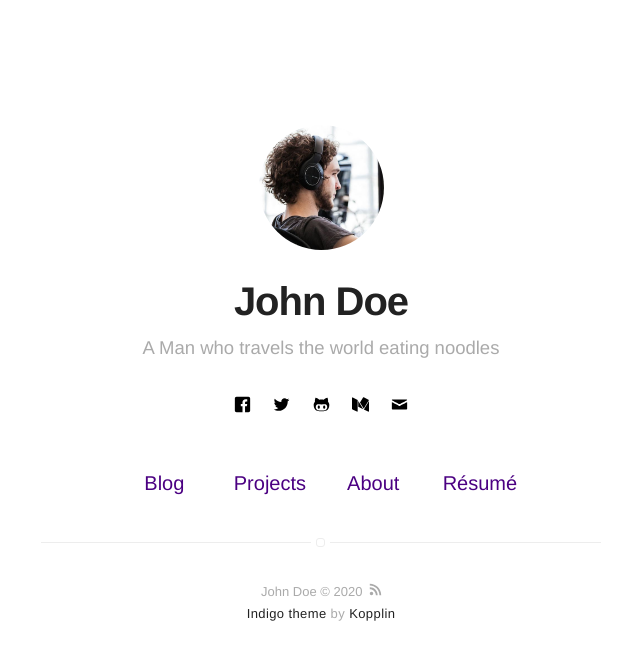
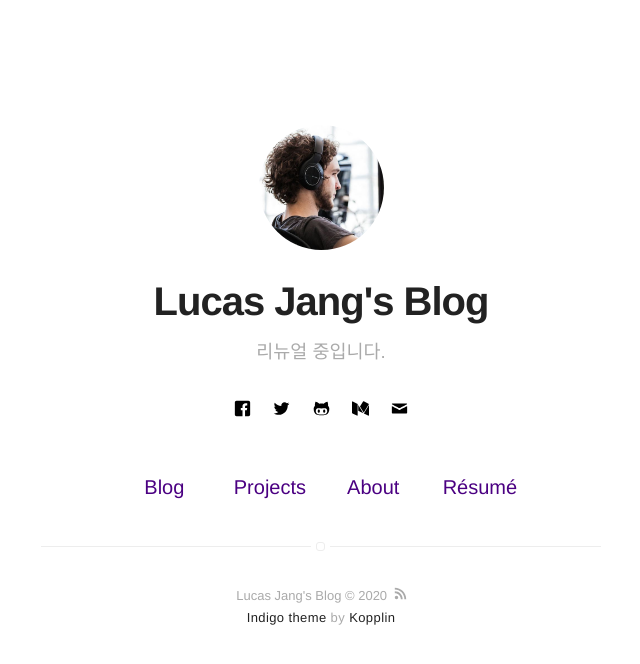
Before and after one commit to Lucas-Jang/lucas-jang.github.io, a Jekyll site: the page built from index.html, in a window 1280 px wide. Shown: the top 664 px of the page, without its empty margins (319-959 px from the left). Built offline with Jekyll 4.4.1, drawn with Linux system fonts in a browser that asks for light colours.

Commit message:
config 변경

```diff
--- a/_config.yml
+++ b/_config.yml
@@ -1,6 +1,6 @@
 # main text of home
-name: John Doe
-bio: A Man who travels the world eating noodles
+name: Lucas Jang's Blog
+bio: 리뉴얼 중입니다.
 
 # twitter summary info
 description: A blog about technology and stuff related
```
